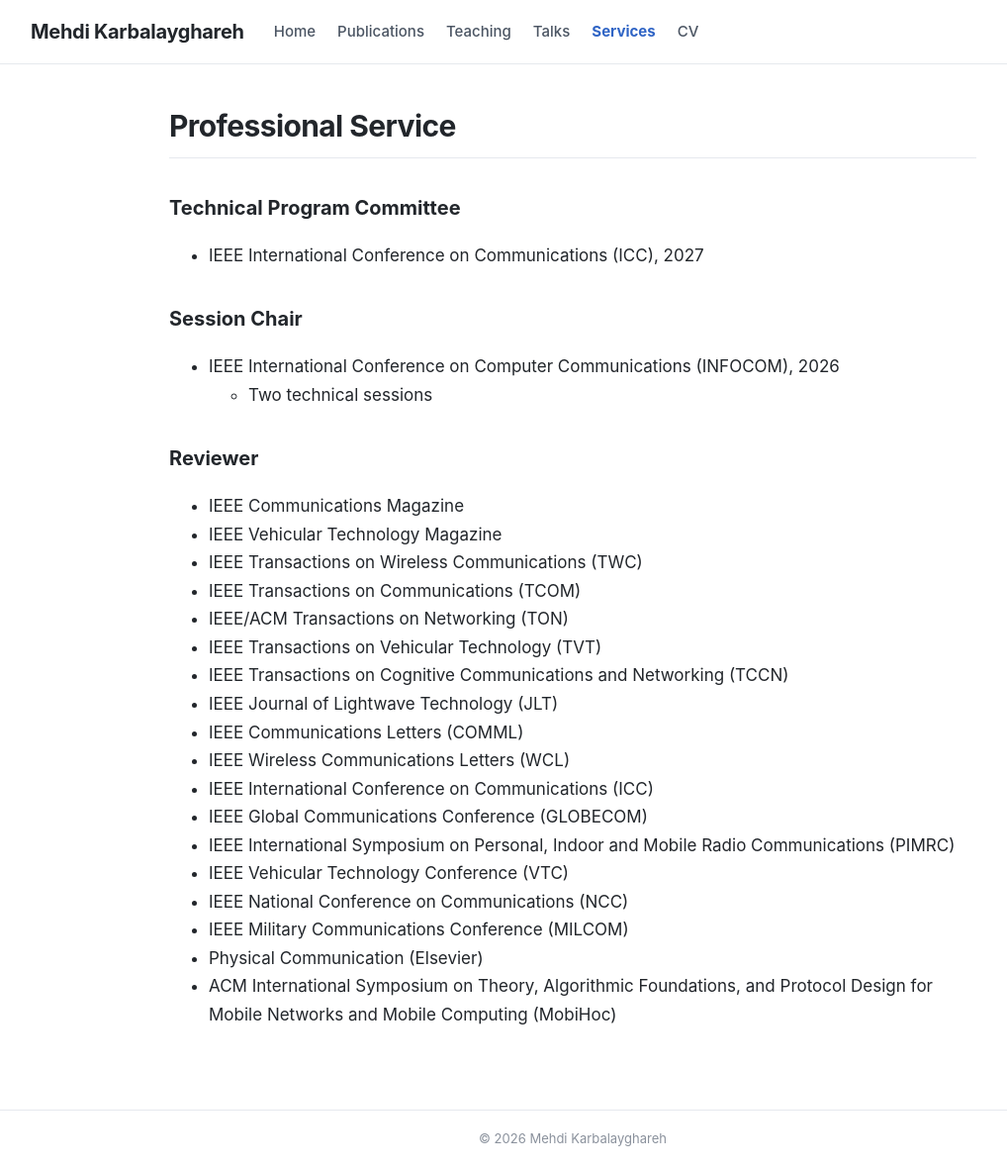
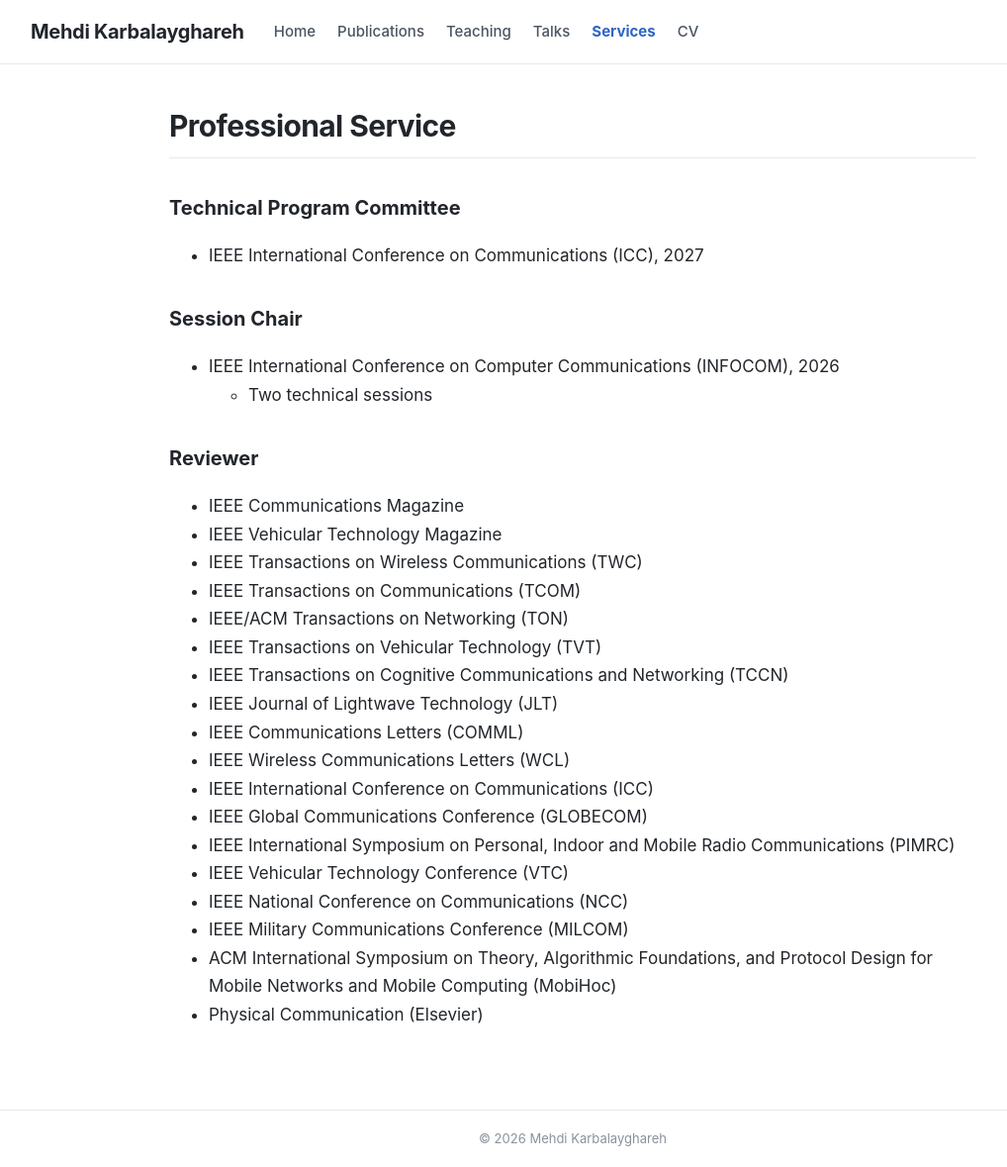
Before and after one commit to mkarbalaygh/mkarbalaygh.github.io, a Jekyll site: the page built from _pages/services.md, in a window 1280 px wide and 1179 px high. Shown: the whole window at 99% size, without its empty margins (61-1079 px from the left). Built offline with Jekyll 4.4.1, drawn with Linux system fonts in a browser that asks for light colours; comment, search, counter and statistics services are not loaded.

```diff
--- a/_pages/services.md
+++ b/_pages/services.md
@@ -40,8 +40,8 @@ permalink: /services/
     <li>IEEE Vehicular Technology Conference (VTC)</li>
     <li>IEEE National Conference on Communications (NCC)</li>
     <li>IEEE Military Communications Conference (MILCOM)</li>
+    <li>ACM International Symposium on Theory, Algorithmic Foundations, and Protocol Design for Mobile Networks and Mobile Computing (MobiHoc)</li>
     <li>Physical Communication (Elsevier)</li>
-    <li>ACM International Symposium on Theory, Algorithmic Foundations, and Protocol Design for Mobile Networks and Mobile Computing (MobiHoc)</li>
   </ul>
 
 </div>
```
